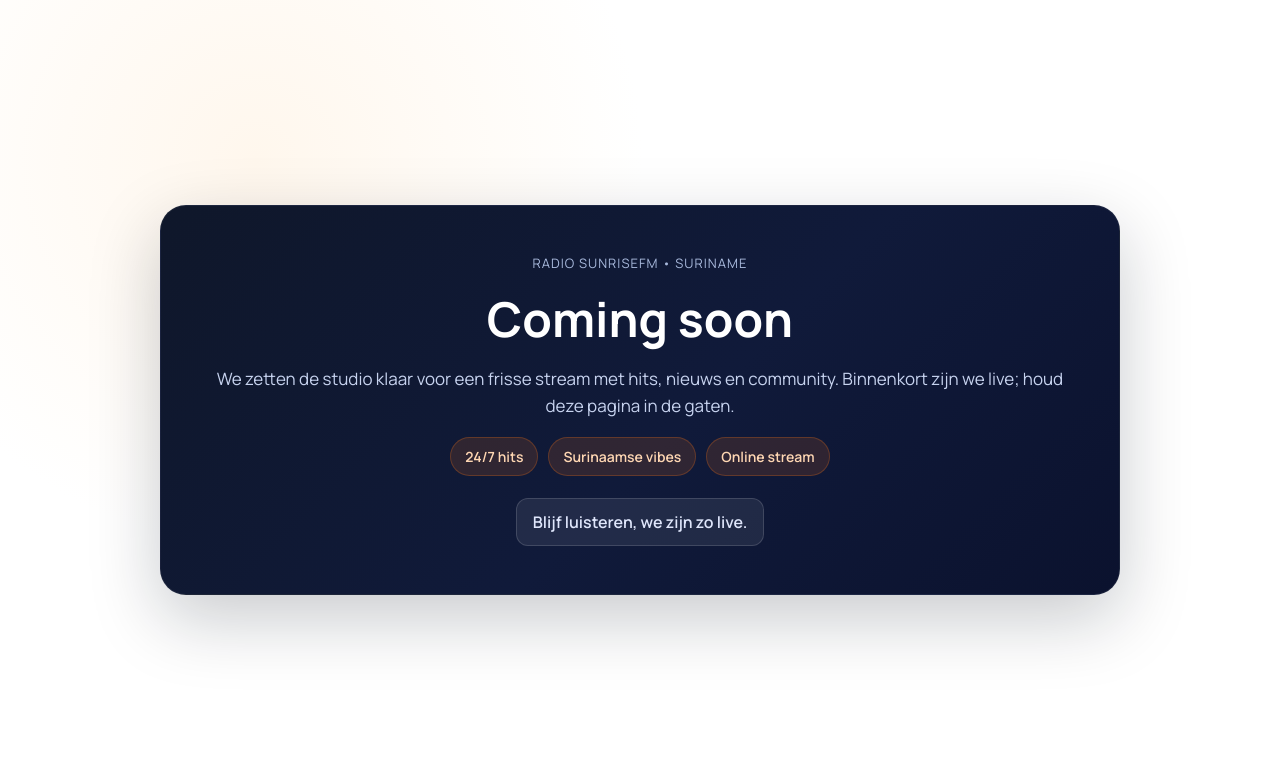
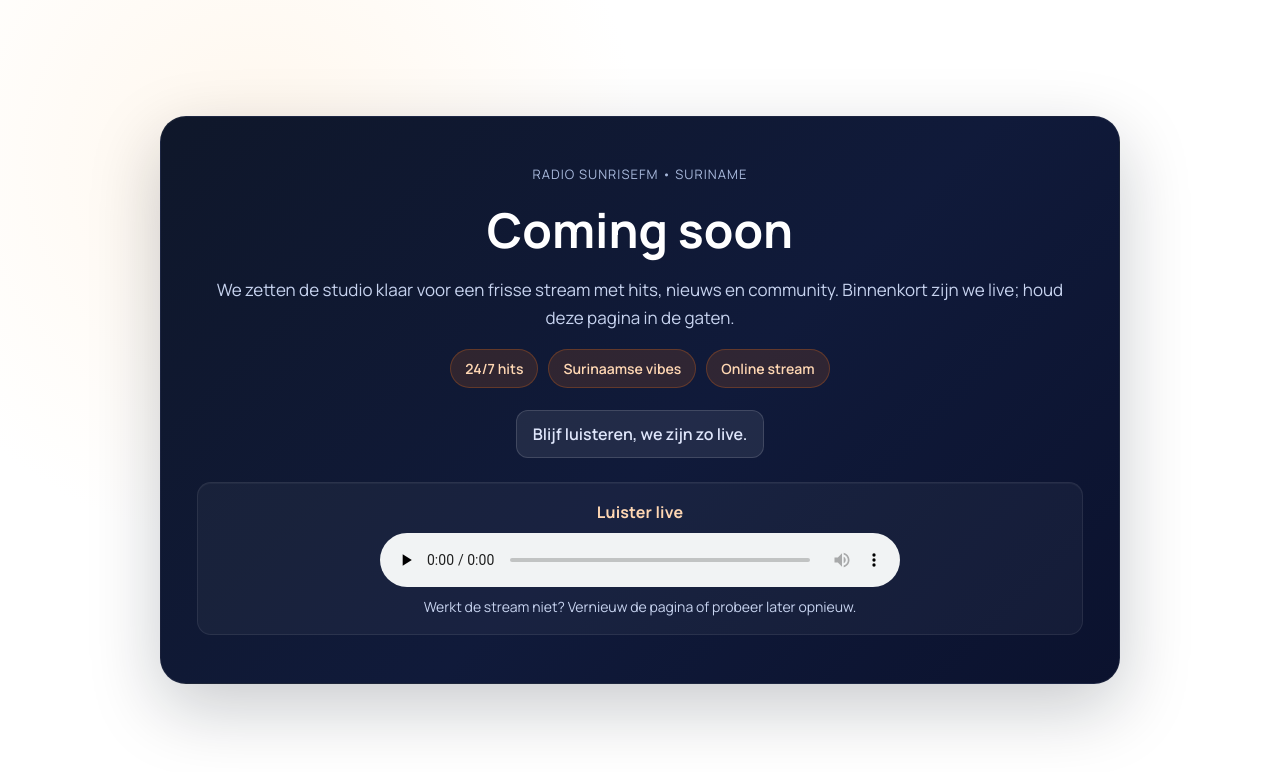
Before and after one commit to anielp1975/SFMSU, a Next.js app: page / in a window 1280 px wide. Shown: the top 772 px of the page. Built offline with nearby package versions, Linux system fonts and the light colour scheme.

Commit message:
Add live radio player for SunriseFm

```diff
--- a/app/globals.css
+++ b/app/globals.css
@@ -101,6 +101,35 @@
   font-weight: 600;
 }
 
+.player {
+  margin-top: 24px;
+  background: rgba(255, 255, 255, 0.04);
+  border: 1px solid rgba(255, 255, 255, 0.08);
+  border-radius: 14px;
+  padding: 18px 16px;
+  box-shadow: inset 0 1px 0 rgba(255, 255, 255, 0.04);
+}
+
+.player audio {
+  width: 100%;
+  max-width: 520px;
+  margin: 0 auto;
+  display: block;
+}
+
+.label {
+  font-weight: 700;
+  letter-spacing: 0.01em;
+  color: #ffd7b3;
+  margin-bottom: 10px;
+}
+
+.hint {
+  margin-top: 10px;
+  color: #c7d3ef;
+  font-size: 14px;
+}
+
 .button {
   display: inline-flex;
   align-items: center;
--- a/app/page.tsx
+++ b/app/page.tsx
@@ -18,6 +18,15 @@
         <div className="actions">
           <span className="pill">Blijf luisteren, we zijn zo live.</span>
         </div>
+
+        <div className="player">
+          <p className="label">Luister live</p>
+          <audio controls preload="none">
+            <source src="http://72.62.151.219/listen/sunrisefm_suriname/radio.mp3" type="audio/mpeg" />
+            Je browser ondersteunt geen audio tag.
+          </audio>
+          <p className="hint">Werkt de stream niet? Vernieuw de pagina of probeer later opnieuw.</p>
+        </div>
       </div>
     </main>
   );
```
